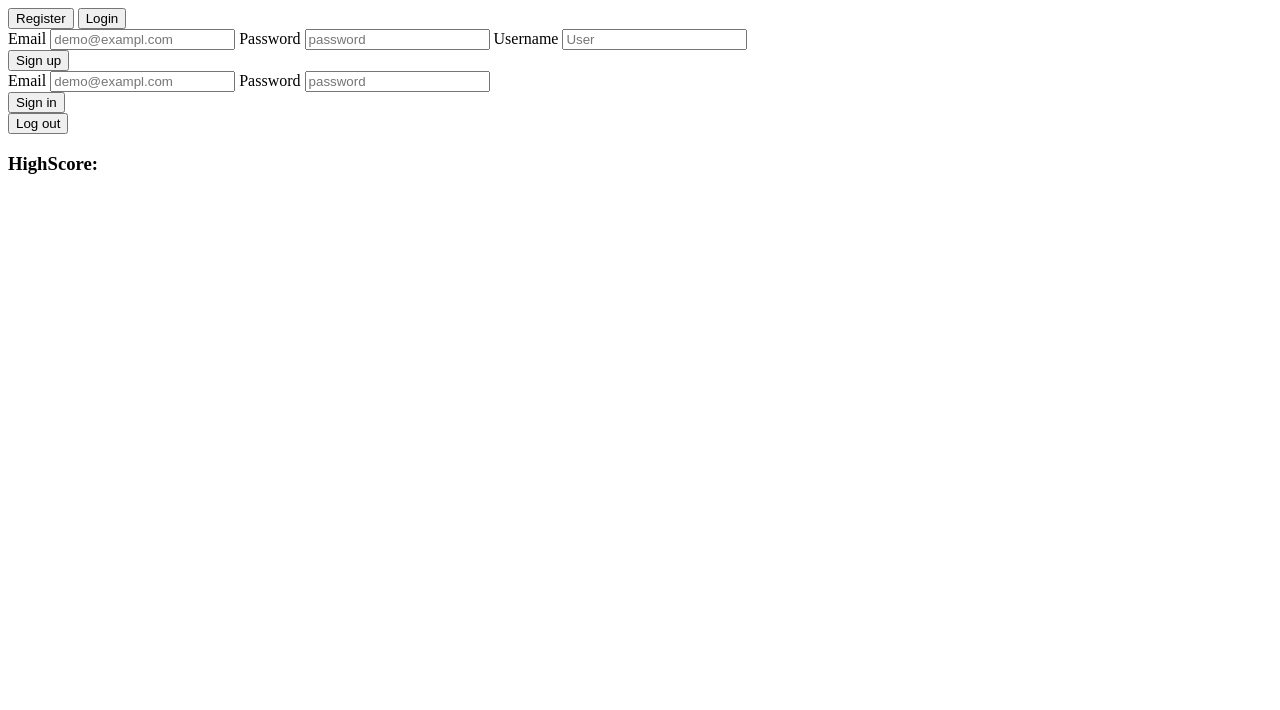
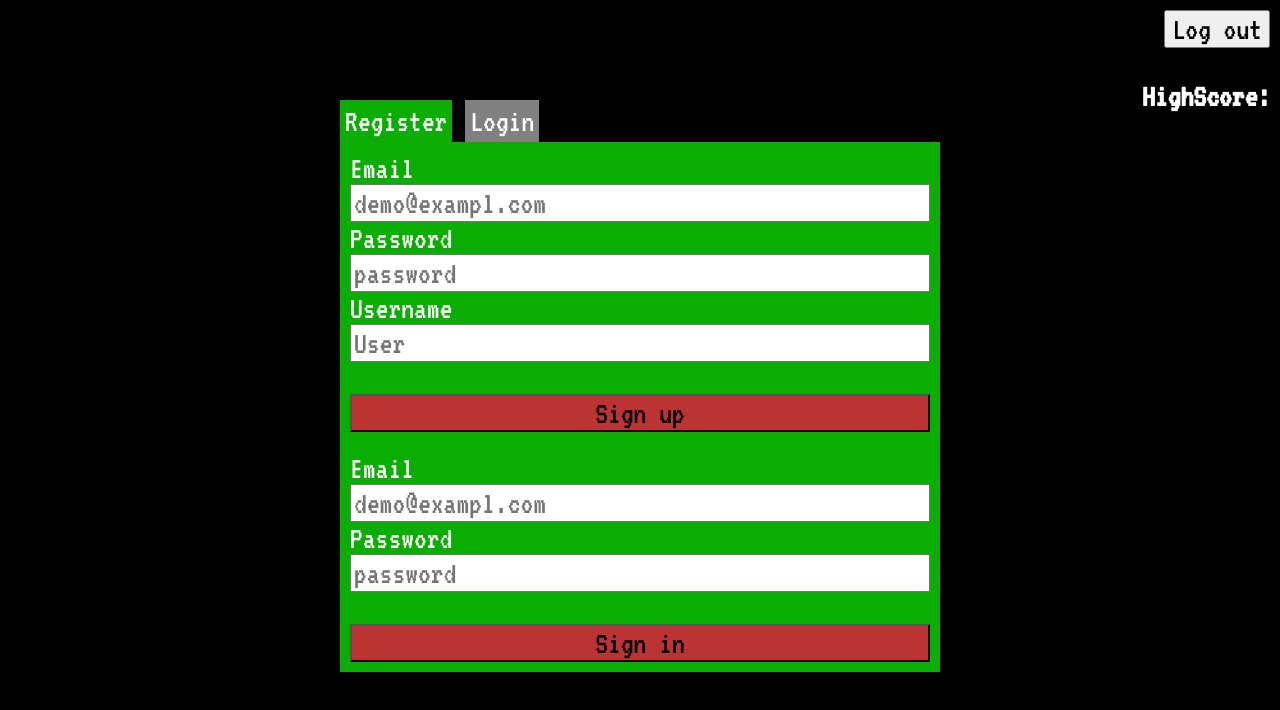
Before and after one commit to gosikxo/mario-game-js, a plain HTML site: page index.html in a window 1280 px wide. Drawn offline with Linux system fonts and the light colour scheme.

Commit message:
Style the app

```diff
--- a/index.html
+++ b/index.html
@@ -9,7 +9,7 @@
     <div id="modal" class="modal">
       <div class="button-container">
         <button id="register-button">Register</button>
-        <button id="login-button" class="not active">Login</button>
+        <button id="login-button" class="not-active">Login</button>
       </div>
       <form onsubmit="" id="register-form">
         <label for="register-email">Email</label>
--- a/styles.css
+++ b/styles.css
@@ -0,0 +1,57 @@
+@import url("https://fonts.googleapis.com/css2?family=Inter:wght@500&family=VT323&display=swap");
+
+* {
+  font-family: "VT323", monospace;
+  font-size: xx-large;
+}
+
+body {
+  margin: 0;
+  overflow: hidden;
+  background-color: #000;
+  color: #fff;
+}
+
+.modal {
+  width: 600px;
+  margin: auto;
+  margin-top: 100px;
+}
+
+form {
+  display: flex;
+  flex-direction: column;
+  background-color: #0aad02;
+  padding: 10px;
+}
+
+form input[type="submit"] {
+  background-color: #bb3333;
+}
+
+.button-container button {
+  border: none;
+  background-color: transparent;
+  color: #fff;
+  padding: 5px;
+  background-color: #0aad02;
+}
+
+.button-container button.not-active {
+  background-color: #808080;
+}
+
+/* .hidden {
+  display: none;
+} */
+
+.info-container {
+  position: absolute;
+  top: 10px;
+  right: 10px;
+  text-align: right;
+}
+
+h3 {
+  color: #fff;
+}
```
